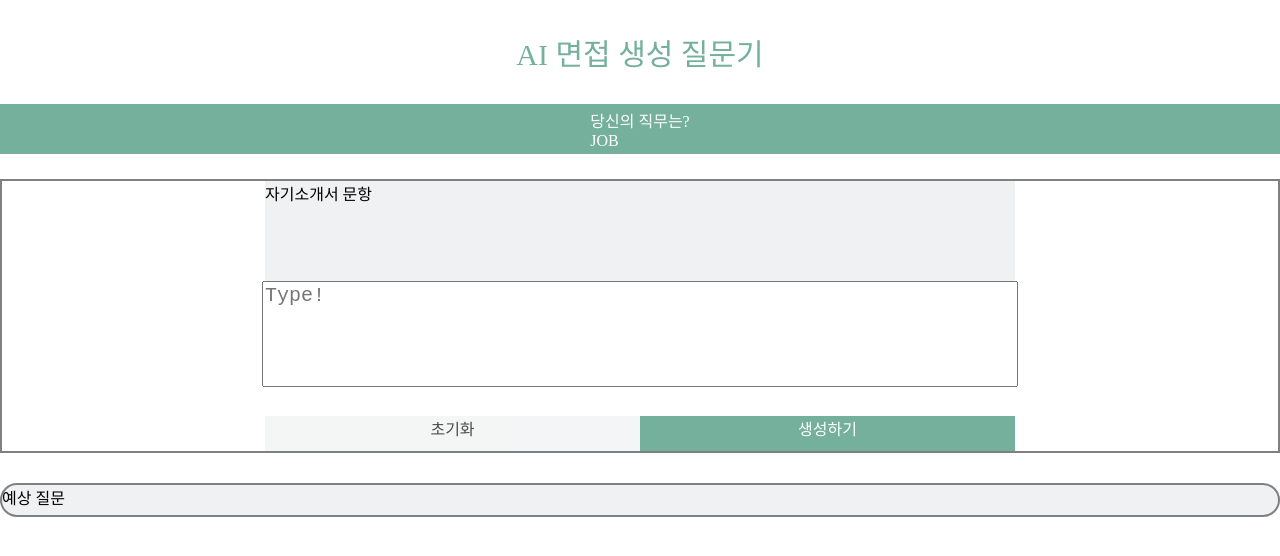
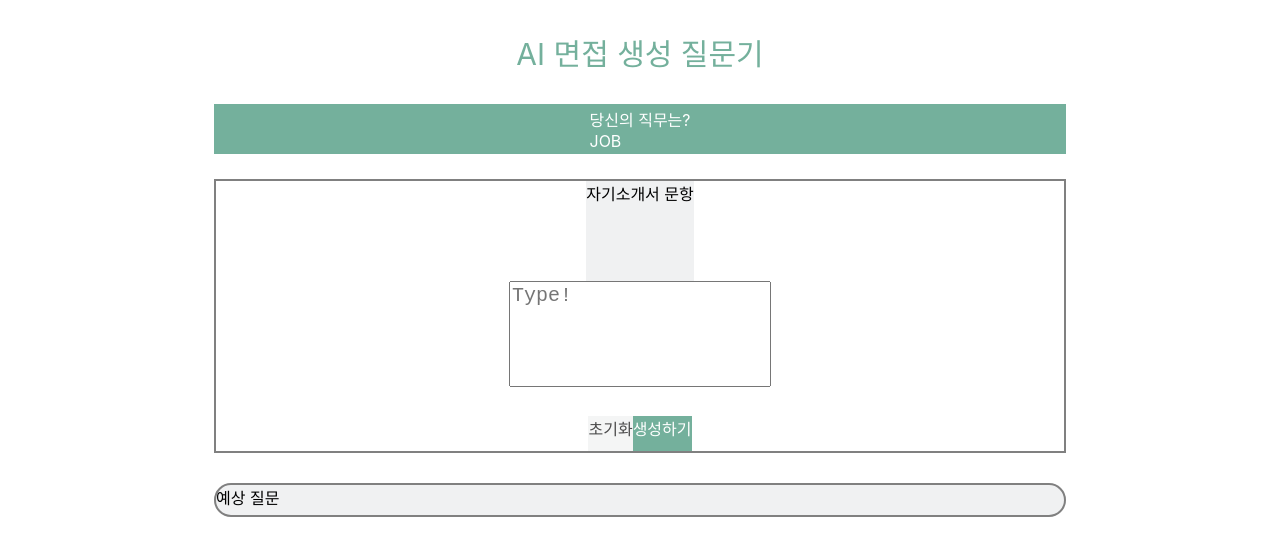
Before and after one commit to LeeHyunJin1997/question-maker-react, a React (Create React App) app in the folder question_maker/: page / in a window 1280 px wide. Shown: the top 556 px of the page. Built offline with nearby package versions, Linux system fonts and the light colour scheme.

Commit message:
feat: mui container 적용

```diff
--- a/question_maker/package.json
+++ b/question_maker/package.json
@@ -3,6 +3,9 @@
   "version": "0.1.0",
   "private": true,
   "dependencies": {
+    "@emotion/react": "^11.10.8",
+    "@emotion/styled": "^11.10.8",
+    "@mui/material": "^5.12.3",
     "@testing-library/jest-dom": "^5.16.5",
     "@testing-library/react": "^13.4.0",
     "@testing-library/user-event": "^13.5.0",
--- a/question_maker/src/home/Home.css
+++ b/question_maker/src/home/Home.css
@@ -1,14 +1,3 @@
-/* ======== AI 면접 질문 생성기 ======== */
-body {
-    font-family: 'nanumsquare';
-  }
-
-  .main-screen {
-    display: flex;
-    flex-direction: column;
-    justify-content: center;
-  }
-
 .title {
   text-align: center;
   color: rgb(116, 176, 156);
@@ -23,28 +12,11 @@ body {
   align-items: center;
   margin-top: 30px;
   height: 50px;
-    /* width: 750px; */
 }
 
 .job {
   color: white;
   justify-content: left;
-    /* margin: 30px 500px; */
-    /* height: 50px; */
-    /* text-align: left; */
-    /* padding-left: 30px; */
-    /* font-size: 15px; */
-    /* border-radius: 20px; */
-  }
-
-  .select-job {
-    /* background-color: white;
-    color: black;
-    height: 20px;
-    /* float: right; */
-    /* padding-right: 30px; */
-    /* font-size: 15px;
-    width: 45px; */
 }
 
 .essay-container {
@@ -53,36 +25,20 @@ body {
   justify-content: center;
   align-items: center;
   margin-top: 25px;
-    width: 750 ;
   border: 2px solid gray;
-    /* min-height: 100vh; */
 }
 
 .essay-info {
   background-color: rgb(240, 241, 242);
   height: 100px;
-    width: 750px;
-    /* padding-left: 80px; */
-    /* padding-top: 25px;   */
-  }
-
-  .essay-wrapper {
-    /* 유튜부 보고 만들기 스크롤 박스 */
-    /* width: 750px;  */
 }
 
 .essay-wrapper textarea {
-    width: 750px;
   height: 100px;
   outline: none;
   resize: none;
   font-size: 20px;
 }
-
-  /* textarea:is(:focus, :valid){
-    border-width: 2px;
-    padding: 1px;
-  } */
 
 .essay-btns {
   display: flex;
@@ -91,7 +47,6 @@ body {
 
   .reset-btn {
   background-color: rgb(240, 241, 242);
-    width: 375px;
   opacity: 0.7;
   height: 35px;
   text-align: center;
@@ -100,7 +55,6 @@ body {
 .create-btn {
   background-color: rgb(116, 176, 156);
   color: white;
-    width: 375px;
   height: 35px;
   text-align: center;
 }
@@ -114,18 +68,10 @@ body {
   border-radius: 20px;
   margin-top: 30px;
   background-color: rgb(240, 241, 242);
-    /* width: 750px; */
 }
 
 .prediction-question {
   height: 30px;
   display: flex;
   justify-content: center;
-    /* flex-direction: column; */
-    /* width: 750px; */
-    /* align-items: center; */
-    /* border-top-right-radius: 20px; */
-    /* border-top-left-radius: 20px; */
 }
-
-  /* ========면접질문 생성기 끝 ========*/
--- a/question_maker/src/home/Home.js
+++ b/question_maker/src/home/Home.js
@@ -5,14 +5,16 @@ import HomeQuestion from './HomeQuestion'
 
 import styles from './Home.css';
 
+import Container from '@mui/material/Container';
+
 function Home() {
   return (
-    <div>
+    <Container maxWidth="md">
       <HomeHeader></HomeHeader>
       <HomeJob></HomeJob>
       <HomeEssay></HomeEssay>
       <HomeQuestion></HomeQuestion>
-    </div>
+    </Container>
   )
 }
 
--- a/question_maker/src/home/HomeHeader.js
+++ b/question_maker/src/home/HomeHeader.js
@@ -1,9 +1,7 @@
 function HomeHeader() {
   return (
     <div>
-      <div className="main-screen">
-        <span className='title'>AI 면접 생성 질문기</span>
-      </div>
+      <div className='title'>AI 면접 생성 질문기</div>
     </div>
   )
 }
```
Also changed, not shown: 1 other file (tests, documents, lock files or other folders). Lines whose indentation alone changed are shown as unchanged.
